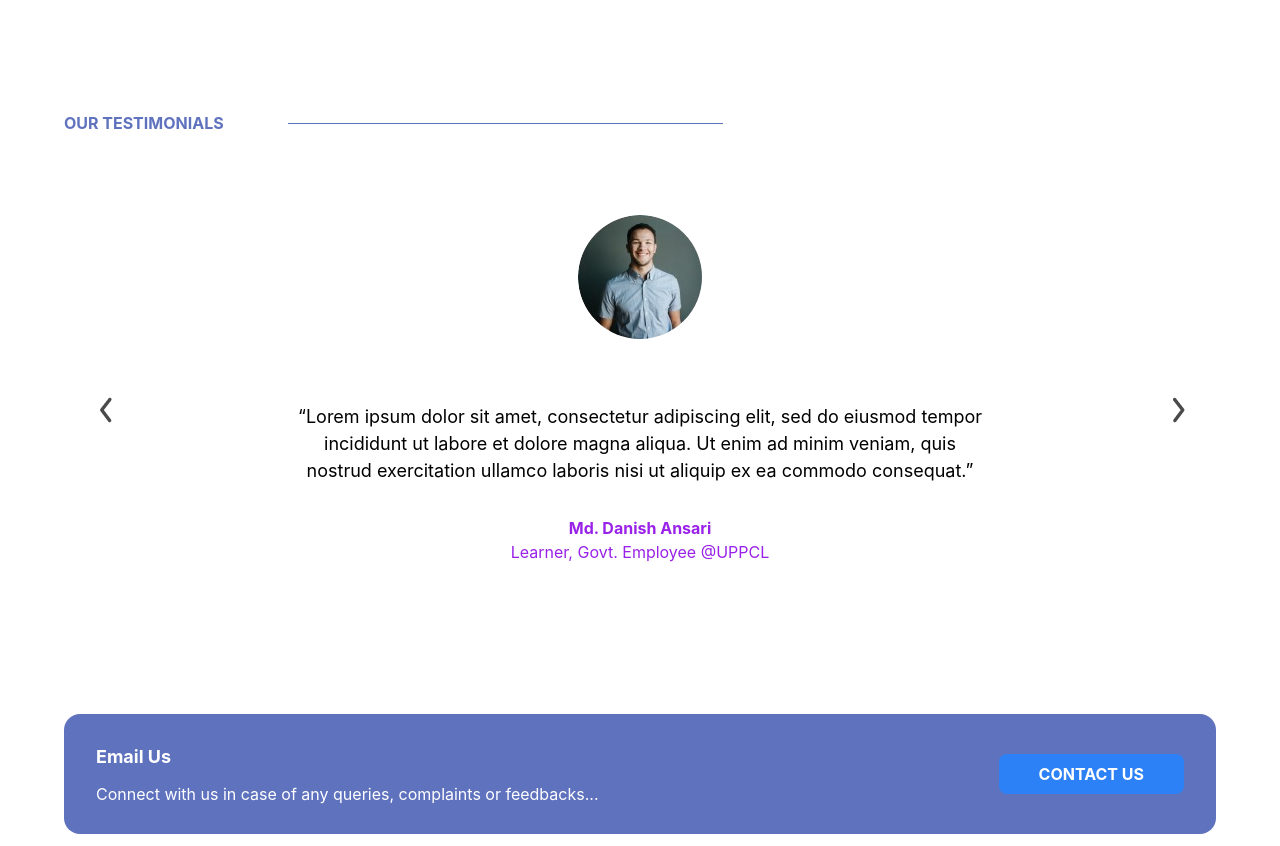
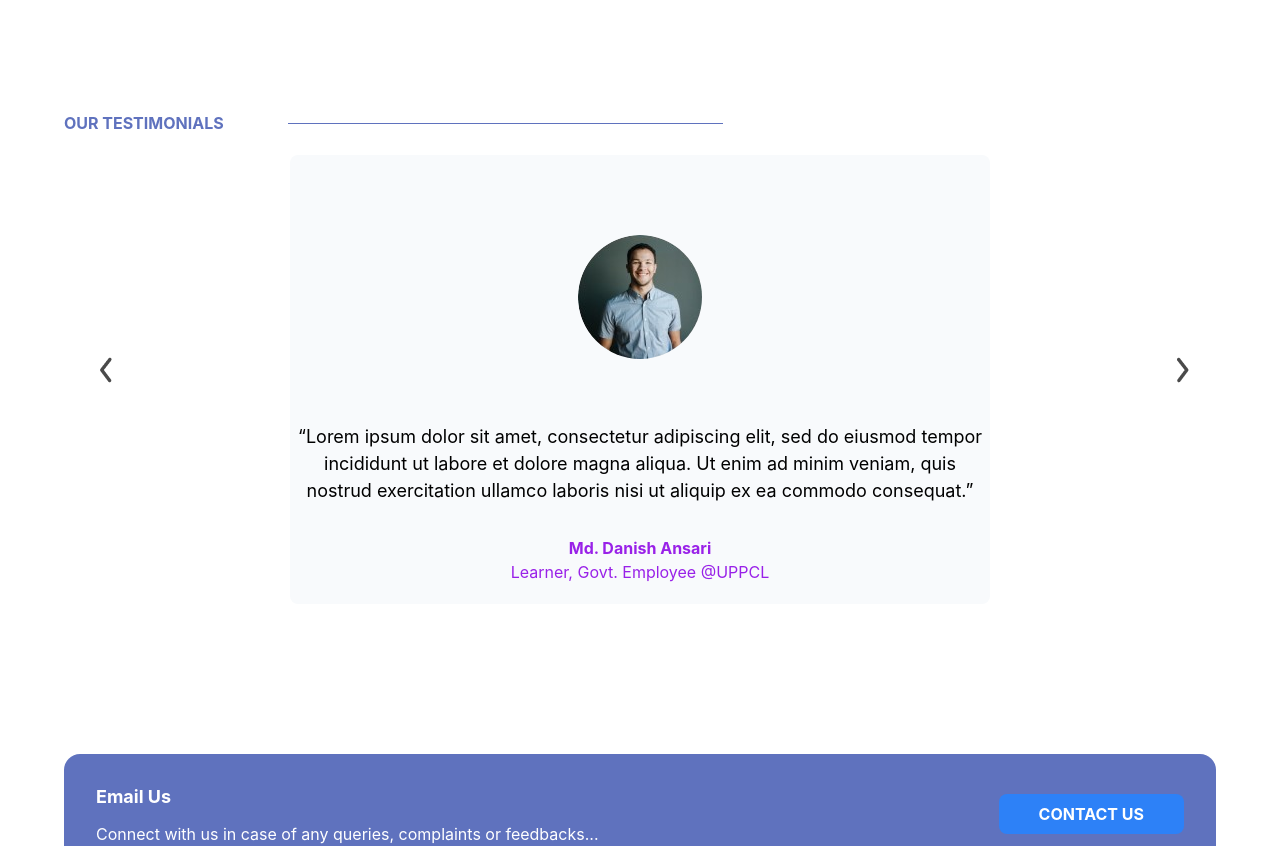
Before and after one commit to moniruzzaman01/task-DiGiLABS, a React (Create React App) app: page / in a window 1280 px wide. Shown: the part 2160-3006 px from the top of the page. Built offline with nearby package versions, Linux system fonts and the light colour scheme.

Commit message:
animation added on testimonial section

```diff
--- a/package.json
+++ b/package.json
@@ -6,6 +6,7 @@
     "@testing-library/jest-dom": "^5.16.4",
     "@testing-library/react": "^13.3.0",
     "@testing-library/user-event": "^13.5.0",
+    "framer-motion": "^6.4.2",
     "react": "^18.2.0",
     "react-dom": "^18.2.0",
     "react-scripts": "5.0.1",
--- a/src/Components/Courses.js
+++ b/src/Components/Courses.js
@@ -14,8 +14,11 @@ const Courses = () => {
       </p>
       <div className=" relative ">
         <div className=" flex gap-8 items-center overflow-x-hidden h-[350px] mr-16">
-          {[1, 2, 3, 4].map((a) => (
-            <div className=" h-[312px] min-w-[282px] rounded-lg shadow-xl ">
+          {[1, 2, 3, 4].map((a, index) => (
+            <div
+              key={index}
+              className=" h-[312px] min-w-[282px] rounded-lg shadow-xl "
+            >
               <img src={img} alt="" />
               <div className=" px-5 ">
                 <p className=" font-bold ">
--- a/src/Components/Footer.js
+++ b/src/Components/Footer.js
@@ -41,14 +41,16 @@ const Footer = () => {
             in your mailbox. Unsubscribe whenever you like with one click.
           </p>
           <div className=" relative">
+            <div className=" flex items-center">
               <input
                 className=" px-12 py-4 h-12 rounded-full w-full bg-[#343538] "
                 type="email"
                 placeholder="Enter your email"
               />
-            <button className=" absolute right-0 py-3 px-8 rounded-full bg-[#537ce6] text-white font-bold ">
+              <button className=" absolute right-2 py-1 px-5 rounded-full bg-[#537ce6] text-white font-bold ">
                 Submit
               </button>
+            </div>
           </div>
         </div>
       </div>
--- a/src/Components/Testimonial.js
+++ b/src/Components/Testimonial.js
@@ -2,8 +2,34 @@ import React from "react";
 import person from "../assets/person.jpg";
 import right from "../assets/right-arrow.png";
 import left from "../assets/left-arrow.png";
+import { useState } from "react";
+import { motion } from "framer-motion";
 
 const Testimonial = () => {
+  const [slide, setSlide] = useState(1);
+  const testimonial = [
+    {
+      id: 1,
+      img: person,
+      desc: "“Lorem ipsum dolor sit amet, consectetur adipiscing elit, sed do eiusmod tempor incididunt ut labore et dolore magna aliqua. Ut enim ad minim veniam, quis nostrud exercitation ullamco laboris nisi ut aliquip ex ea commodo consequat.”",
+      name: "Md. Danish Ansari ",
+      position: "Learner, Govt. Employee @UPPCL",
+    },
+    {
+      id: 2,
+      img: person,
+      desc: "“lit, sed do eiusmod tempor incididunt ut labore et dolore magna aliqua. Ut enim ad minim veniam, quis nostrud exercitation ullamco laboris nisi ut aliquip ex ea commodo consequat.”",
+      name: "Md. Danish Ansari 1",
+      position: "Learner, Govt. Employee @UPPCL",
+    },
+    {
+      id: 3,
+      img: person,
+      desc: "“Lorem ipsum dolor sit amet, consectetur adipiscing elit, sed do eiusmod tempor incididunt ut labore et dolore magna aliqua. Ut enim ad minim veniam, quis nostrud exercitation ullam”",
+      name: "Md. Danish Ansari 2",
+      position: "Learner, Govt. Employee @UPPCL",
+    },
+  ];
   return (
     <div className=" px-16 mt-40">
       <div className=" flex items-center">
@@ -13,22 +39,52 @@ const Testimonial = () => {
         <div className=" h-[1px] w-[435px] bg-[#5F72BE] "></div>
       </div>
       <div className=" relative">
-        <div className=" w-[700px] mx-auto text-center ">
-          <img className=" rounded-full mx-auto mt-20" src={person} alt="" />
-          <h3 className=" text-[18px] mb-8 mt-16 ">
-            “Lorem ipsum dolor sit amet, consectetur adipiscing elit, sed do
-            eiusmod tempor incididunt ut labore et dolore magna aliqua. Ut enim
-            ad minim veniam, quis nostrud exercitation ullamco laboris nisi ut
-            aliquip ex ea commodo consequat.”
-          </h3>
-          <h3 className=" text-[#9921e8] font-bold ">Md. Danish Ansari</h3>
-          <p className=" text-[#9921e8]">Learner, Govt. Employee @UPPCL</p>
+        <div className=" relative flex w-[700px] mx-auto overflow-hidden">
+          {/* slide 1 */}
+          {testimonial.map(
+            (t, index) =>
+              t.id === slide && (
+                <motion.div
+                  key={index}
+                  className=" min-w-[700px] mx-auto text-center bg-slate-50 pb-5 mt-5 rounded-lg "
+                  initial={{ opacity: 0 }}
+                  animate={{ opacity: 1 }}
+                  transition={{ duration: 1 }}
+                >
+                  <img
+                    className=" rounded-full mx-auto mt-20"
+                    src={t.img}
+                    alt=""
+                  />
+                  <h3 className=" text-[18px] mb-8 mt-16 ">{t.desc}</h3>
+                  <h3 className=" text-[#9921e8] font-bold ">{t.name}</h3>
+                  <p className=" text-[#9921e8]">{t.position}</p>
+                </motion.div>
+              )
+          )}
         </div>
-
-        <div className=" h-10 w-10 rounded-full flex items-center cursor-pointer absolute right-5 top-[50%]">
-          <img className=" ml-4 " src={right} alt="" />
+        <div
+          onClick={() => {
+            if (slide < testimonial.length) {
+              setSlide(slide + 1);
+            } else {
+              setSlide(1);
+            }
+          }}
+          className=" h-full w-8 flex items-center cursor-pointer absolute right-5 top-[0%]"
+        >
+          <img className=" ml-3 " src={right} alt="" />
         </div>
-        <div className=" h-10 w-10 rounded-full flex items-center cursor-pointer absolute left-5 top-[50%]">
+        <div
+          onClick={() => {
+            if (slide > 1) {
+              setSlide(slide - 1);
+            } else {
+              setSlide(testimonial.length);
+            }
+          }}
+          className=" h-full w-8 flex items-center cursor-pointer absolute left-5 top-[0%]"
+        >
           <img className=" ml-4 " src={left} alt="" />
         </div>
       </div>
```
Also changed, not shown: 1 other file (tests, documents, lock files or other folders). Lines whose indentation alone changed are shown as unchanged.
